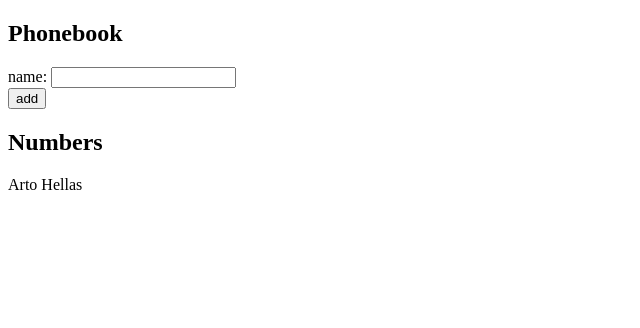
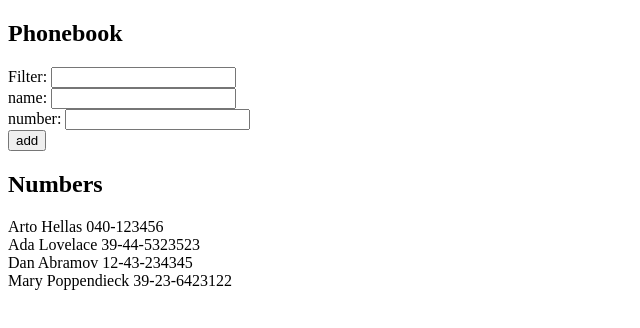
Before and after one commit to AlimpicAleksandar03/fullstackopen, a React (Create React App) app in the folder exercises/part2/exercises_2.6-2.10/: page / in a window 1280 px wide. Shown: the top 328 px of the page, without its empty margins (0-640 px from the left). Built offline with nearby package versions, Linux system fonts and the light colour scheme.

Commit message:
add part2

```diff
--- a/exercises/part2/exercises_2.6-2.10/src/App.js
+++ b/exercises/part2/exercises_2.6-2.10/src/App.js
@@ -1,36 +1,57 @@
 import React, { useState } from "react";
 
 const App = () => {
-    const [persons, setPersons] = useState([{ name: "Arto Hellas", id: 1 }]);
+    const [persons, setPersons] = useState([
+        { name: "Arto Hellas", number: "040-123456", id: 1 },
+        { name: "Ada Lovelace", number: "39-44-5323523", id: 2 },
+        { name: "Dan Abramov", number: "12-43-234345", id: 3 },
+        { name: "Mary Poppendieck", number: "39-23-6423122", id: 4 },
+    ]);
     const [newName, setNewName] = useState("");
+    const [newNumber, setNewNumber] = useState("");
+    const names = persons.map((p) => p.name);
+    const updateNumber = (e) => {
+        const number = e.target.value;
+        setNewNumber(number);
+    };
+    console.log(names);
     const addPerson = (e) => {
         e.preventDefault();
-        const newPerson = { name: newName, id: persons.length + 1 };
-        setPersons(persons.concat(newPerson));
-        setNewName("");
+        const newPerson = {
+            name: newName,
+            id: persons.length + 1,
+            number: newNumber,
+        };
+        if (names.includes(newPerson.name)) {
+            alert(`${newPerson.name} is already added to phone book`);
+            setNewName("");
+            setNewNumber("");
+        } else {
+            setPersons(persons.concat(newPerson));
+            setNewName("");
+            setNewNumber("");
+        }
     };
     const updateName = (e) => {
         const name = e.target.value;
         setNewName(name);
     };
-    const names = persons.map((p) => p.name);
-    for (let name of names) {
-        if (names.indexOf(name) != names.lastIndexOf(name)) {
-            setPersons(
-                persons
-                    .slice(0, names.indexOf(name))
-                    .concat(persons.slice(names.indexOf(name) + 1)),
-            );
-            alert(`${name} is already added to phone book`);
-        }
-    }
-    console.log(persons);
+    const filter = (e) => {
+        const match = new RegExp(e.target.value, "i");
+        setPersons(persons.filter((person) => match.test(person.name)));
+    };
     return (
         <div>
             <h2>Phonebook</h2>
+            <div>
+                Filter: <input onChange={filter} />
+            </div>
             <form onSubmit={addPerson}>
                 <div>
                     name: <input value={newName} onChange={updateName} />
+                </div>
+                <div>
+                    number: <input value={newNumber} onChange={updateNumber} />
                 </div>
                 <div>
                     <button type="submit">add</button>
@@ -39,14 +60,22 @@ const App = () => {
             <h2>Numbers</h2>
             <div>
                 {persons.map((person) => (
-                    <Person name={person.name} key={person.id} />
+                    <Person
+                        name={person.name}
+                        number={person.number}
+                        key={person.id}
+                    />
                 ))}
             </div>
         </div>
     );
 };
-const Person = ({ name }) => {
-    return <div>{name}</div>;
+const Person = ({ name, number }) => {
+    return (
+        <div>
+            {name} {number}
+        </div>
+    );
 };
 
 export default App;
--- a/exercises/part2/exercises_2.6-2.10/src/index.js
+++ b/exercises/part2/exercises_2.6-2.10/src/index.js
@@ -1,25 +1,4 @@
 import ReactDOM from "react-dom";
 import App from "./App.js";
 
-const notes = [
-    {
-        id: 1,
-        content: "HTML is easy",
-        date: "2019-05-30T17:30:31.098Z",
-        important: true,
-    },
-    {
-        id: 2,
-        content: "Browser can execute only JavaScript",
-        date: "2019-05-30T18:39:34.091Z",
-        important: false,
-    },
-    {
-        id: 3,
-        content: "GET and POST are the most important methods of HTTP protocol",
-        date: "2019-05-30T19:20:14.298Z",
-        important: true,
-    },
-];
-
-ReactDOM.render(<App notes={notes} />, document.getElementById("root"));
+ReactDOM.render(<App />, document.getElementById("root"));
```
